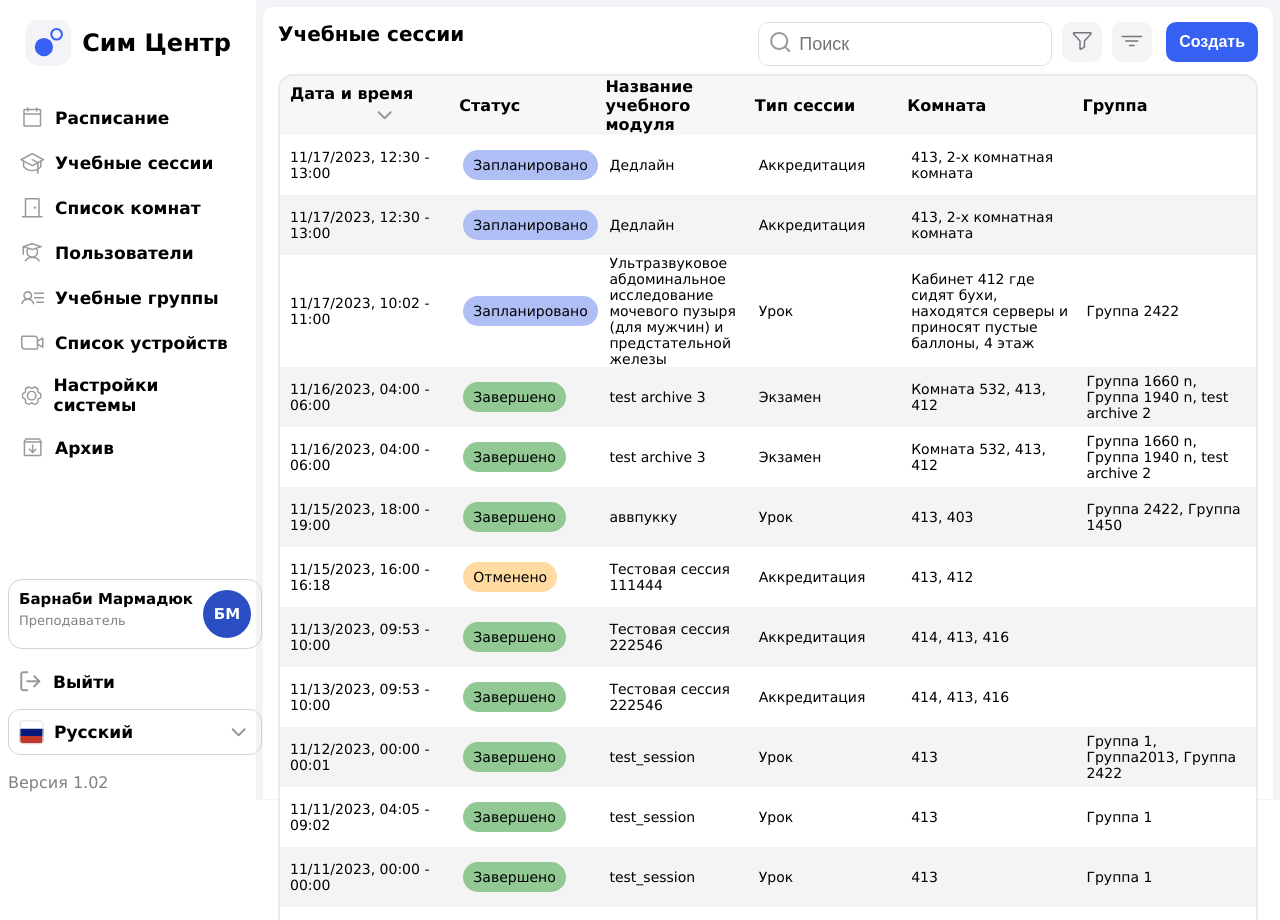
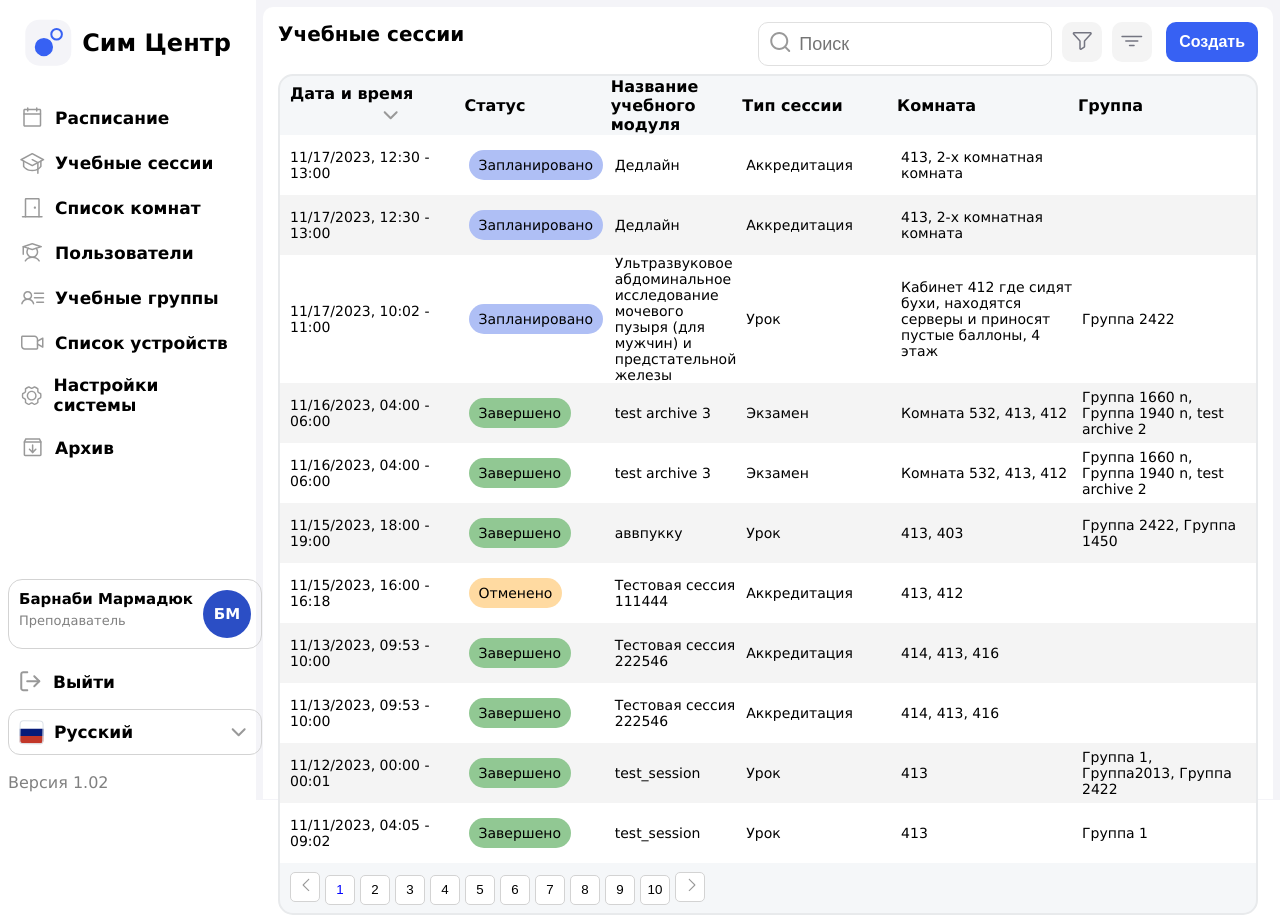
Before and after one commit to azatgt1996/VueApp, a Vue app: page / in a window 1280 px wide. Shown: the top 920 px of the page. Built offline with nearby package versions, Linux system fonts and the light colour scheme.

Commit message:
pagination

```diff
--- a/src/App.vue
+++ b/src/App.vue
@@ -1,11 +1,20 @@
 <script setup>
-import { ref } from 'vue';
+import { ref, computed } from 'vue';
 import data from './data.json'
 
-const records = ref(data.sessions)
+const records = ref(data.sessions ?? [])
+
+const curPage = ref(0)
+const search = ref('')
+
+const filtered = computed(() => {
+  if (search.value.trim()) return records.value.filter(it => it.module.includes())
+  return records.value
+  //return records.value.slice(curPage.value*11, (curPage.value+1)*11)
+})
 
 const dateFormat = (rec) => {
-  const time = rec.start.slice(11,16) + ' - ' + rec.end.slice(11,16)
+  const time = rec.start.slice(11, 16) + ' - ' + rec.end.slice(11,16)
   return new Date(rec.start).toLocaleDateString() + ', ' + time
 }
 
@@ -162,7 +171,7 @@ const statusColor = {
         </span>
         <div style="float: right; display: flex;">
           <label id="search-input">
-            <input type="text" placeholder="Поиск">
+            <input type="text" placeholder="Поиск" v-model="search">
           </label>
           <button class="icon-btn">
             <svg width="25" height="24" viewBox="0 0 25 24" fill="none" xmlns="http://www.w3.org/2000/svg">
@@ -197,7 +206,7 @@ const statusColor = {
           </tr>
         </thead>
         <tbody>
-          <tr v-for="(rec, i) in records" style="height: 60px" :style="`background: ${i%2==1 ? '#F4F4F4' : 'white'}`">
+          <tr v-for="(rec, i) in records.slice(curPage*11, (curPage+1)*11)" style="height: 60px" :style="`background: ${i%2==1 ? '#F4F4F4' : 'white'}`">
             <td style="padding-left: 10px;">{{ dateFormat(rec) }}</td>
             <td>
               <span class="status-col" :style="{background: statusColor[rec.status.name]}">{{ statusType[rec.status.name] }}</span>
@@ -209,7 +218,20 @@ const statusColor = {
           </tr>
         </tbody>
         <tfoot style="height: 50px;">
-          <!-- <div style="width: 100%">234</div> -->
+          <td colspan="6" style=" margin-top: 10px;">
+            <button class="pagination-btn" @click="curPage && curPage--" :class="{'cur-page': curPage===num-1}">
+              <svg width="19" height="18" viewBox="0 0 19 18" fill="none" xmlns="http://www.w3.org/2000/svg">
+                <path fill-rule="evenodd" clip-rule="evenodd" d="M12.1477 15.0227C11.9281 15.2424 11.5719 15.2424 11.3523 15.0227L5.72725 9.39775C5.50758 9.17808 5.50758 8.82192 5.72725 8.60225L11.3523 2.97725C11.5719 2.75758 11.9281 2.75758 12.1477 2.97725C12.3674 3.19692 12.3674 3.55308 12.1477 3.77275L6.92049 9L12.1477 14.2273C12.3674 14.4469 12.3674 14.8031 12.1477 15.0227Z" fill="#999999"/>
+              </svg>
+            </button>
+            <button class="pagination-btn" v-for="num in Math.ceil(records.length/11)"
+                    @click="curPage = num-1" :class="{'cur-page': curPage===num-1}">{{ num }}</button>
+            <button class="pagination-btn" @click="curPage != Math.floor(records.length/11) && curPage++" :class="{'cur-page': curPage===num-1}">
+              <svg width="19" height="18" viewBox="0 0 19 18" fill="none" xmlns="http://www.w3.org/2000/svg">
+                <path fill-rule="evenodd" clip-rule="evenodd" d="M6.85225 2.97725C7.07192 2.75758 7.42808 2.75758 7.64775 2.97725L13.2727 8.60225C13.4924 8.82192 13.4924 9.17808 13.2727 9.39775L7.64775 15.0227C7.42808 15.2424 7.07192 15.2424 6.85225 15.0227C6.63258 14.8031 6.63258 14.4469 6.85225 14.2273L12.0795 9L6.85225 3.77275C6.63258 3.55308 6.63258 3.19692 6.85225 2.97725Z" fill="#999999"/>
+              </svg>
+            </button>
+          </td>
         </tfoot>
       </table>
     </div>
--- a/src/app.css
+++ b/src/app.css
@@ -170,20 +170,25 @@ table td {
 }
 
 table tbody {
-  /* display: block;
-  height: 74vh;
-  overflow-y: scroll; */
   font-size: 14px;
 }
-
-/* table thead, table tbody tr {
-  display: table;
-  width: 100%;
-  table-layout: fixed;
-} */
 
 .status-col {
   border-radius: 15px;
   text-align: center;
   padding: 7px 10px;
 }
+
+.pagination-btn {
+  width: 30px;
+  height: 30px;
+  border-radius: 5px;
+  border: 1px solid lightgray;
+  background: white;
+  cursor: pointer;
+  margin-left: 5px;
+}
+
+.cur-page {
+  color: blue;
+}
```
